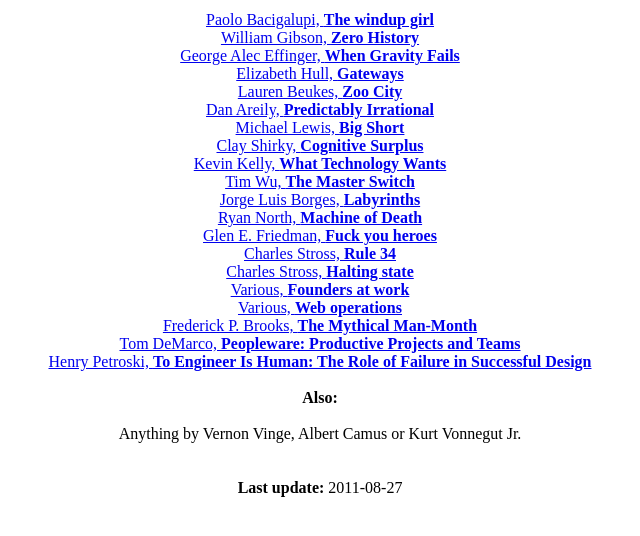
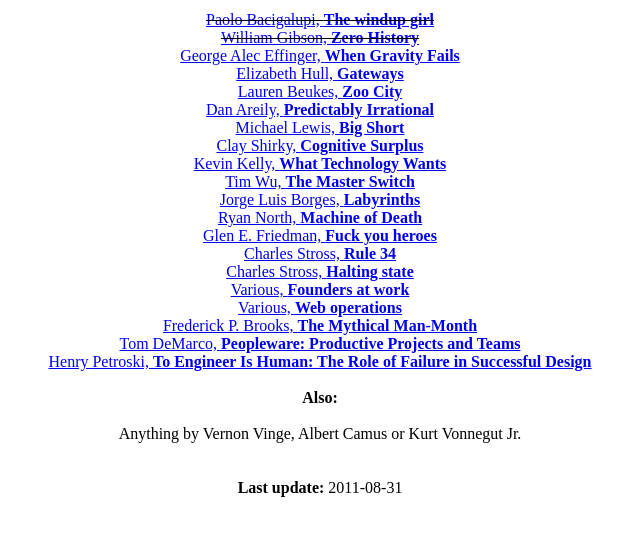
Before and after one commit to pdaukintis/drydrop-repos, a plain HTML site: page daukintis.lt/books_wishlist.html in a window 1280 px wide. Shown: the whole page, without its empty margins (320-960 px from the left). Drawn offline with Linux system fonts and the light colour scheme.

Commit message:
Updated books wishlist

```diff
--- a/daukintis.lt/books_wishlist.html
+++ b/daukintis.lt/books_wishlist.html
@@ -5,8 +5,8 @@
 <table border="0" width="100%" height="100%">
 <tr>
 <td valign="top" align="center">
-<a href="http://www.amazon.com/exec/obidos/ASIN/1597801577/downandoutint-20">Paolo Bacigalupi, <b>The windup girl</b></a><br>
-<a href="http://www.amazon.com/exec/obidos/ASIN/0399156828/downandoutint-20">William Gibson, <b>Zero History</b></a><br>
+<del><a href="http://www.amazon.com/exec/obidos/ASIN/1597801577/downandoutint-20">Paolo Bacigalupi, <b>The windup girl</b></a></del><br>
+<del><a href="http://www.amazon.com/exec/obidos/ASIN/0399156828/downandoutint-20">William Gibson, <b>Zero History</b></a></del><br>
 <a href="http://www.amazon.com/exec/obidos/ASIN/0765313588/downandoutint-20">George Alec Effinger, <b>When Gravity Fails</b></a><br>
 <a href="http://www.amazon.com/exec/obidos/ASIN/0765326620/downandoutint-20">Elizabeth Hull, <b>Gateways</b></a><br>
 <a href="http://www.amazon.com/exec/obidos/ASIN/0857660543/downandoutint-20">Lauren Beukes, <b>Zoo City</b></a><br>
@@ -29,7 +29,7 @@
 Anything by Vernon Vinge, Albert Camus or Kurt Vonnegut Jr.
 </pre>
 <br><br><br>
-<b>Last update:</b> 2011-08-27
+<b>Last update:</b> 2011-08-31
 </td>
 </tr>
 </table>
```
